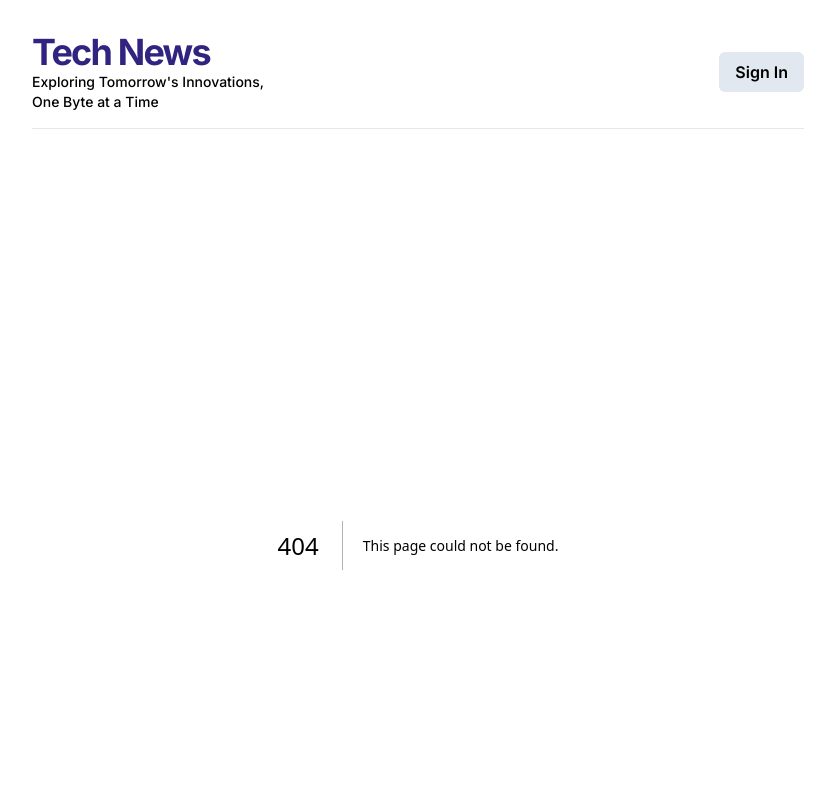
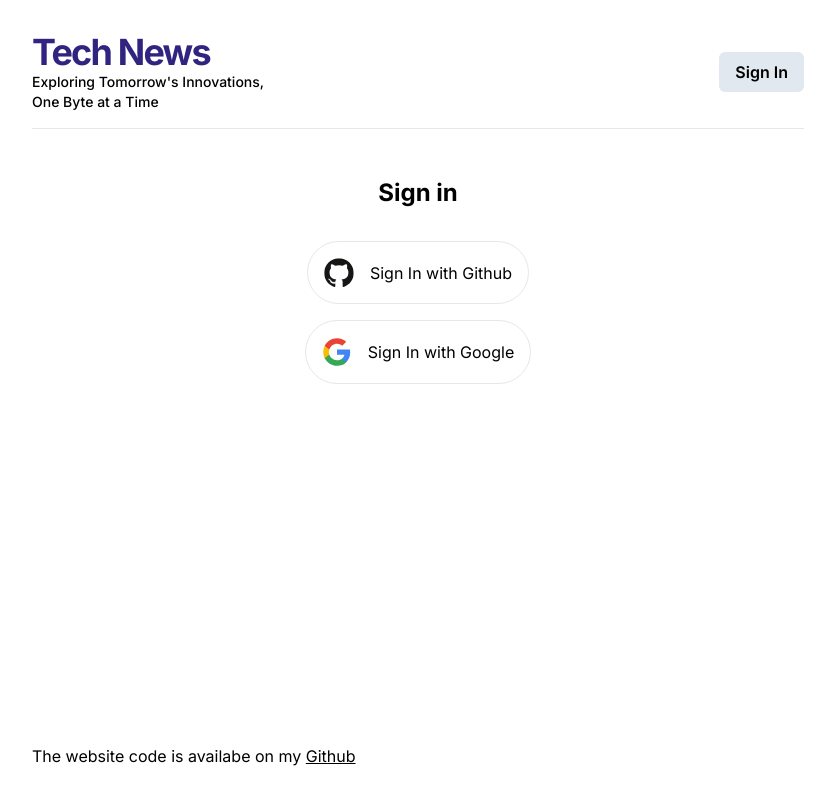
Before and after one commit to AmanGarg0303/tech-blog, a Next.js app: page /signin in a window 1280 px wide. Before the commit this address had no page. Shown: the top 800 px of the page, without its empty margins (222-1057 px from the left). Built offline with nearby package versions, Linux system fonts and the light colour scheme.

Commit message:
created sign in page

```diff
--- /dev/null
+++ b/app/signin/page.tsx
@@ -0,0 +1,7 @@
+import SignInButtons from "@/components/SignInButtons";
+
+const SignIn = () => {
+  return <SignInButtons />;
+};
+
+export default SignIn;
--- /dev/null
+++ b/components/SignInButtons.tsx
@@ -0,0 +1,27 @@
+import Image from "next/image";
+
+const SignInButtons = () => {
+  return (
+    <>
+      <h1 className="text-center mt-8 text-2xl font-bold">Sign in</h1>
+
+      <div className="mt-4 p-4 flex flex-col items-center justify-center gap-4">
+        <button className="flex items-center border p-4 rounded-full gap-4 hover:bg-slate-100/40 transition">
+          <span>
+            <Image src="/github-logo.svg" width="30" height="30" alt="github" />
+          </span>
+          Sign In with Github
+        </button>
+
+        <button className="flex items-center border p-4 rounded-full gap-4 hover:bg-slate-100/40 transition">
+          <span>
+            <Image src="/google-logo.svg" width="30" height="30" alt="google" />
+          </span>
+          Sign In with Google
+        </button>
+      </div>
+    </>
+  );
+};
+
+export default SignInButtons;
```
